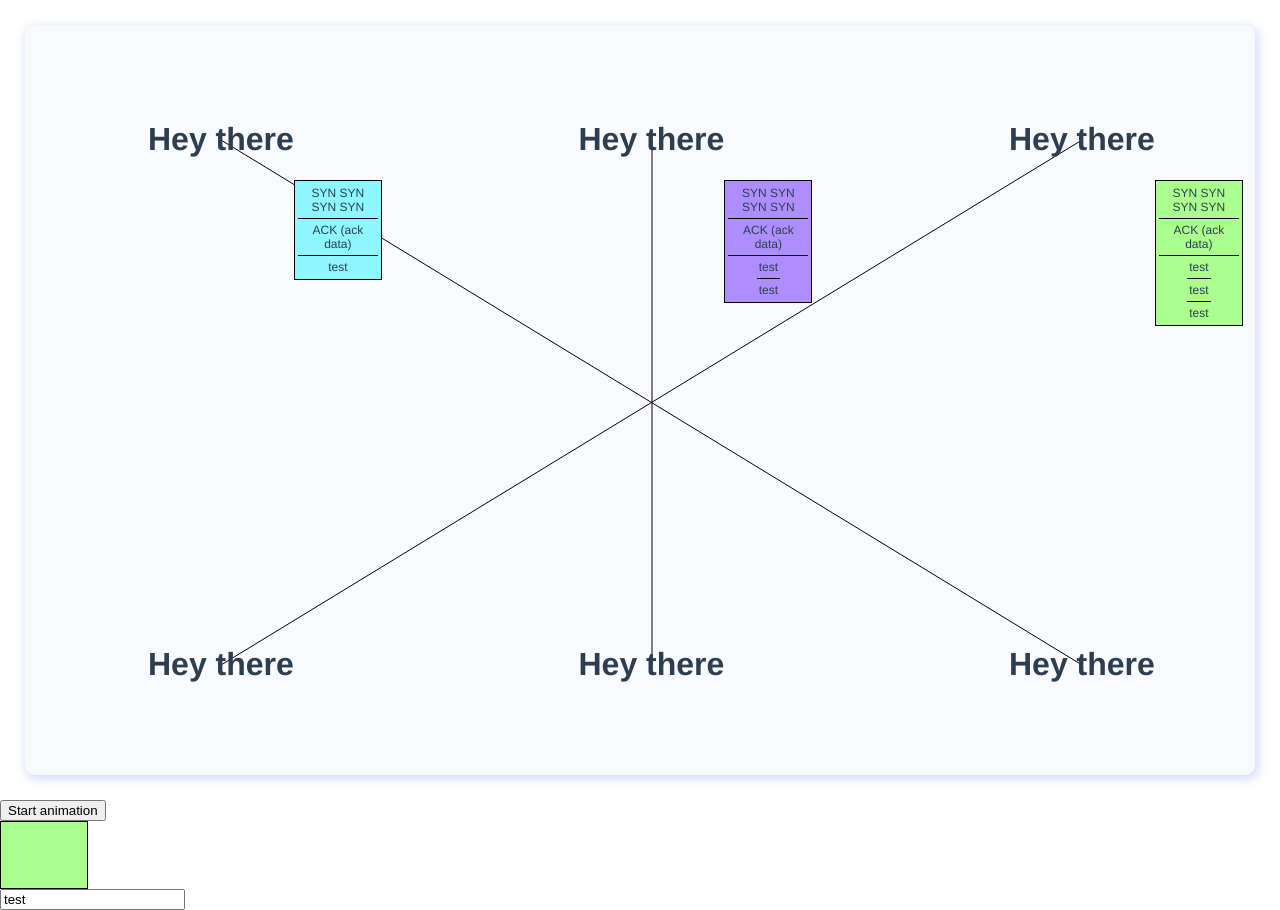
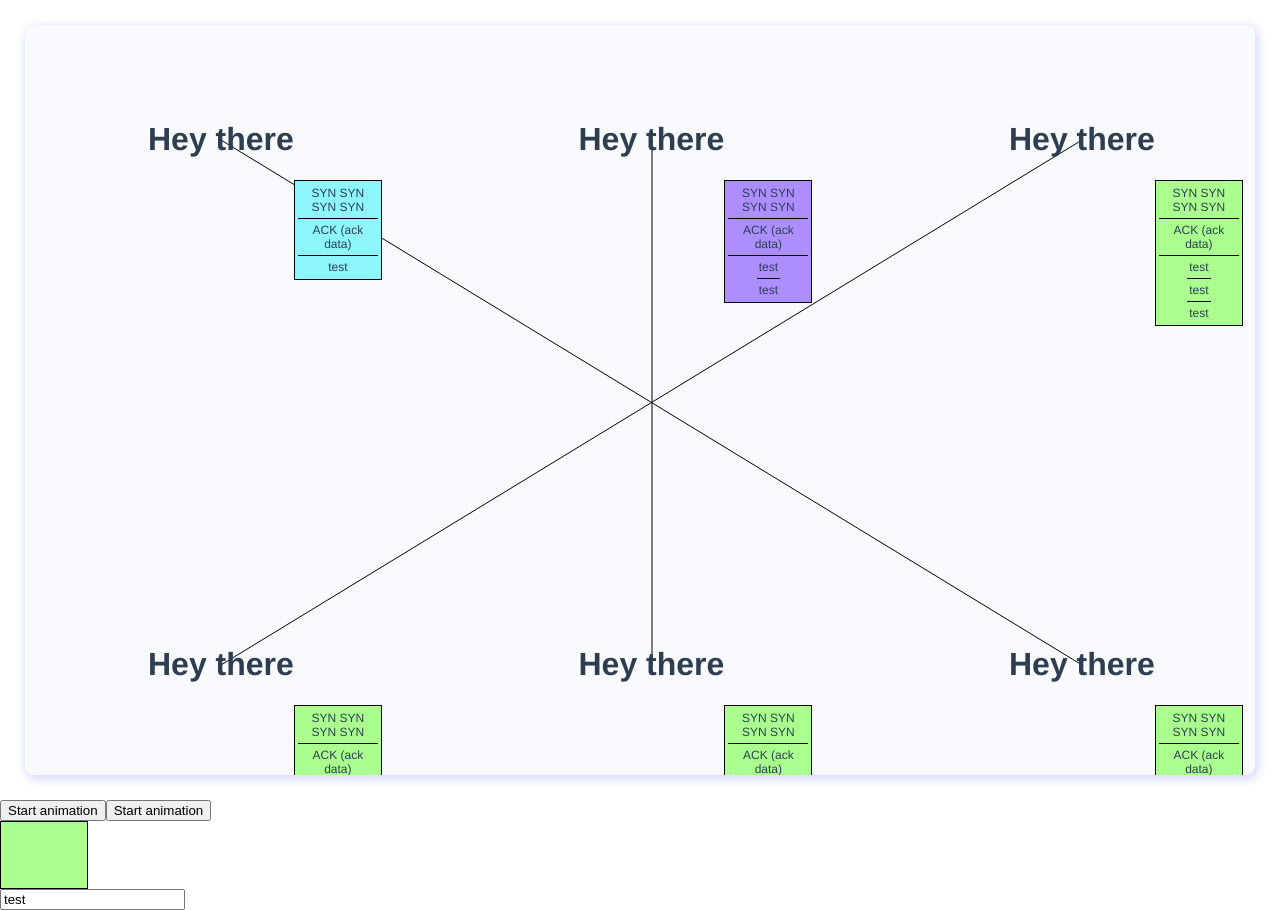
Before and after one commit to SooryaSRajan/Vue-NetworkPackageAnimation, a Vue app: page / in a window 1280 px wide. Built offline with nearby package versions, Linux system fonts and the light colour scheme.

Commit message:
Removed unnecessary transitions Added extra packets in App.vue to test usability

```diff
--- a/src/App.vue
+++ b/src/App.vue
@@ -19,23 +19,24 @@
           Hey there
         </h1>
       </EndSystemComponent>
-      <EndSystemComponent class="box" id="box4" top="80%" left="10%">
+      <EndSystemComponent class="box" id="box4" top="80%" left="10%" package-id="package4" :data="['SYN SYN SYN SYN', 'ACK (ack data)', input, input, input]">
         <h1>
           Hey there
         </h1>
       </EndSystemComponent>
-      <EndSystemComponent class="box" id="box5" top="80%" left="45%">
+      <EndSystemComponent class="box" id="box5" top="80%" left="45%" package-id="package5" :data="['SYN SYN SYN SYN', 'ACK (ack data)', input, input, input]">
         <h1>
           Hey there
         </h1>
       </EndSystemComponent>
-      <EndSystemComponent class="box" id="box6" top="80%" left="80%">
+      <EndSystemComponent class="box" id="box6" top="80%" left="80%" package-id="package6" :data="['SYN SYN SYN SYN', 'ACK (ack data)', input, input, input]">
         <h1>
           Hey there
         </h1>
       </EndSystemComponent>
     </NetworkInteractionComponent>
     <button @click="animate()">Start animation</button>
+    <button @click="animateBack()">Start animation</button>
     <PackageComponent :data="[]"></PackageComponent>
     <input v-model="input">
   </main>
@@ -58,6 +59,17 @@ export default {
       this.$refs.childComponentRef.animatePackageNew("box5", "package1", "box1")
       this.$refs.childComponentRef.animatePackageNew("box5", "package2", "box2")
       this.$refs.childComponentRef.animatePackageNew("box5", "package3", "box3")
+      this.$refs.childComponentRef.animatePackageNew("box2", "package4", "box4")
+      this.$refs.childComponentRef.animatePackageNew("box2", "package5", "box5")
+      this.$refs.childComponentRef.animatePackageNew("box2", "package6", "box6")
+    },
+    animateBack() {
+      this.$refs.childComponentRef.animatePackageNew("box1", "package1", "box5")
+      this.$refs.childComponentRef.animatePackageNew("box2", "package2", "box5")
+      this.$refs.childComponentRef.animatePackageNew("box3", "package3", "box5")
+      this.$refs.childComponentRef.animatePackageNew("box4", "package4", "box2")
+      this.$refs.childComponentRef.animatePackageNew("box5", "package5", "box2")
+      this.$refs.childComponentRef.animatePackageNew("box6", "package6", "box2")
     },
     onAnimationEnd(id) {
       console.log("Animation ended for id: " + id)
@@ -69,8 +81,10 @@ export default {
 
       if (this.packageOneReached && this.packageTwoReached) {
         console.log("Both packages reached their destination")
-        this.$refs.childComponentRef.arrangePackages("box5")
+
       }
+      this.$refs.childComponentRef.arrangePackages("box5")
+      this.$refs.childComponentRef.arrangePackages("box2")
     }
   },
   data() {
--- a/src/components/network-components/NetworkInteractionComponent.vue
+++ b/src/components/network-components/NetworkInteractionComponent.vue
@@ -69,8 +69,6 @@ export default {
       //detaching from current element and moving to overlay
       let xT = currentElement.offsetLeft + (currentElement.offsetWidth);
       let yT = currentElement.offsetTop + (currentElement.offsetHeight);
-      packageDOM.style.left = xT + 'px';
-      packageDOM.style.top = yT + 'px';
       packageDOM.remove()
       overlay.appendChild(packageDOM);
 
```
